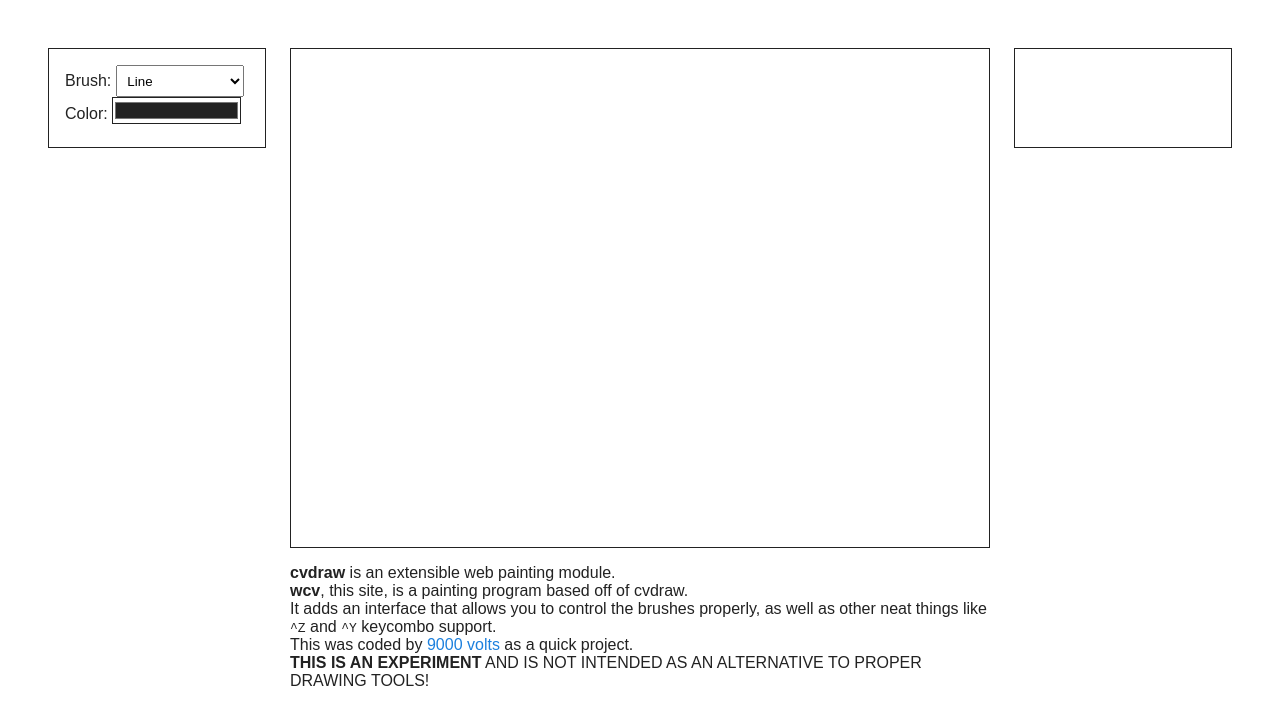
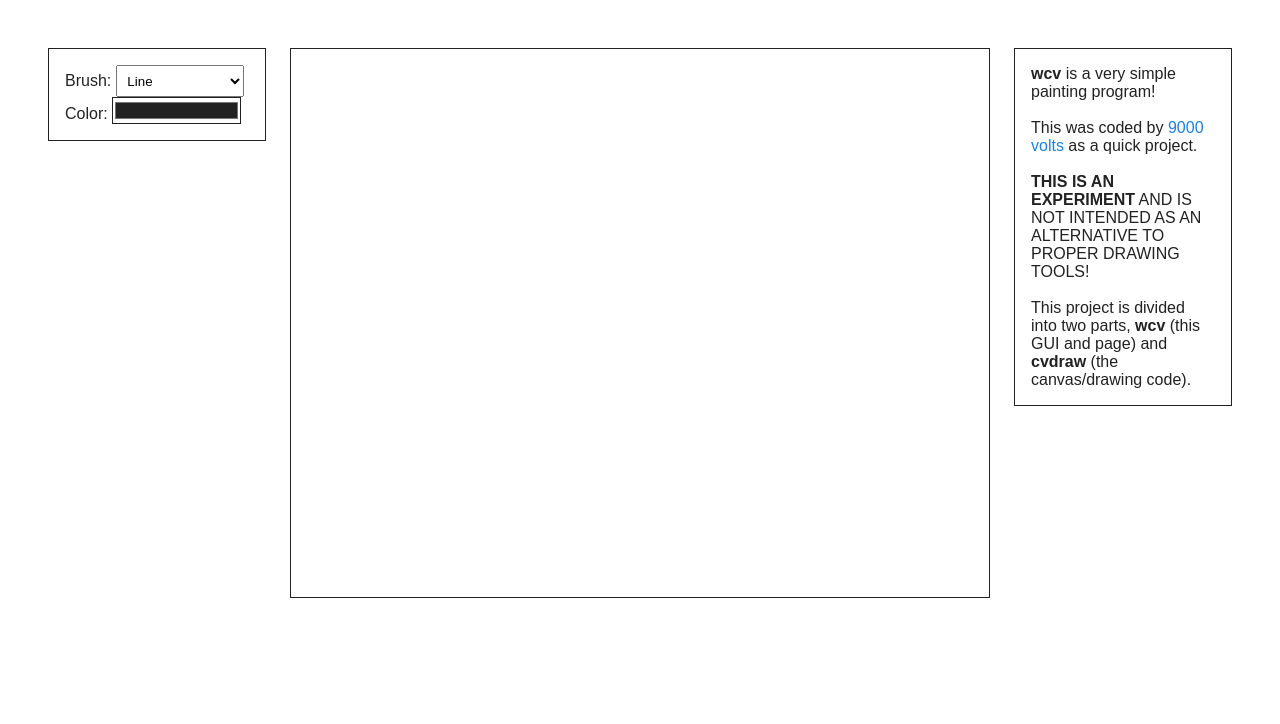
Before and after one commit to 9000-volts/wcv, a plain HTML site: page index.html in a window 1280 px wide. Drawn offline with Linux system fonts and the light colour scheme.

Commit message:
Re-layout

```diff
--- a/index.html
+++ b/index.html
@@ -18,19 +18,14 @@
     #dzone {
       border: 1px solid #222;
       width: 700px;
-      height: 500px;
+      height: 550px;
       margin: 1em auto;
-    }
-    #about {
-      margin: 0 auto;
-      width: 700px;
     }
     #left, #right {
       position: fixed;
       top: 3em;
       border: 1px solid #222;
       width: calc((100vw - 9em - 700px) / 2);
-      height: 100px;
       padding: 1em;
     }
     #left {
@@ -63,20 +58,16 @@
       <div>Color: <input type="color" id="color" value="#222222"></div>
     </div>
     <div id="right">
-    </div>
-    <div id="about">
-      <b>cvdraw</b> is an extensible web painting module.<br/>
-      <b>wcv</b>, this site, is a painting program based off of cvdraw.<br/>
-      It adds an interface that allows you to control the brushes properly,
-      as well as other neat things like <code>^Z</code> and <code>^Y</code>
-      keycombo support.<br/>
+      <b>wcv</b> is a very simple painting program!<br/><br/>
       This was coded by <a href="http://9kv.cu.cc">9000 volts</a> as a quick
-      project.<br/>
+      project.<br/><br/>
       <b>THIS IS AN EXPERIMENT</b> AND IS NOT INTENDED AS AN ALTERNATIVE TO
-      PROPER DRAWING TOOLS!
+      PROPER DRAWING TOOLS!<br/><br/>
+      This project is divided into two parts, <b>wcv</b> (this GUI and page) and
+      <b>cvdraw</b> (the canvas/drawing code).
     </div>
     <script>
-    var dzone = cvdraw(document.querySelector("#dzone"), 700, 500);
+    var dzone = cvdraw(document.querySelector("#dzone"), 700, 550);
     window.addEventListener("keydown", function (e) {
       if (e.keyCode === 90 && e.ctrlKey) {
         dzone.undo();
```
